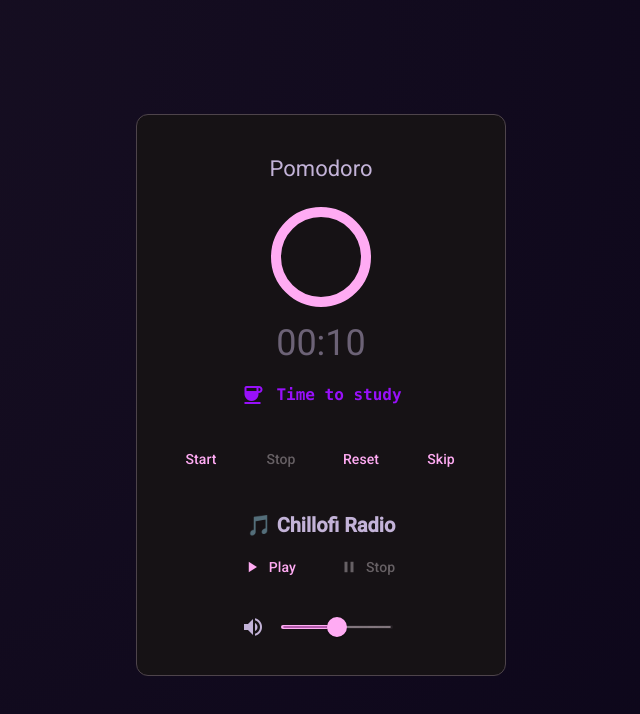
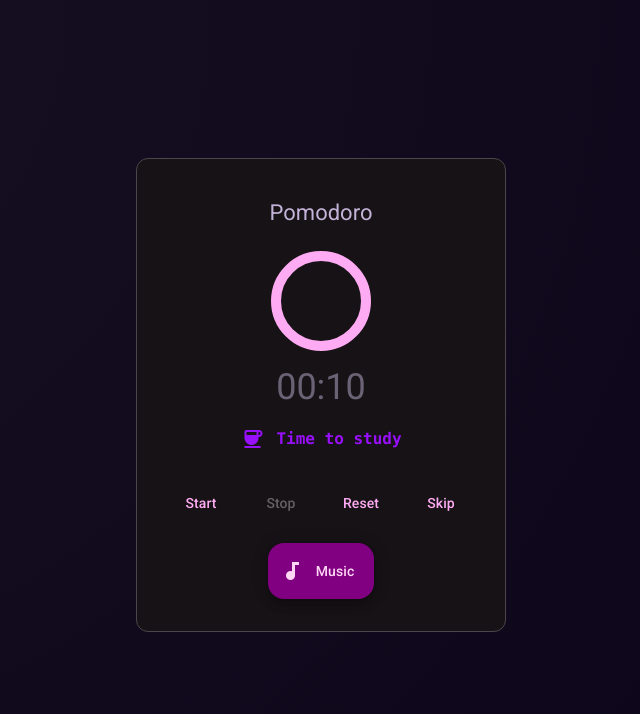
Before and after one commit to Joao-Vtr-Oliveira/pomodoro, an Angular app: page / in a window 1280 px wide. Shown: the top 714 px of the page, without its empty margins (319-959 px from the left). Built offline with nearby package versions, Linux system fonts and the light colour scheme.

Commit message:
feat: add a toggle for the music

```diff
--- a/src/app/app.html
+++ b/src/app/app.html
@@ -48,6 +48,7 @@
 			</mat-card-content>
 
 			<mat-card-actions>
+				<div>
 					<div class="flex justify-center gap-4">
 						<button
 							[disabled]="clockService.timerActive()"
@@ -72,8 +73,17 @@
 							Skip
 						</button>
 					</div>
+					<div class="flex justify-center mt-5">
+						<button matFab extended (click)="onMusicClick()">
+							<mat-icon>audiotrack</mat-icon>
+							Music
+						</button>
+					</div>
+				</div>
 			</mat-card-actions>
+			@if (showMusic()) {
 				<app-music-player />
+			}
 		</div>
 	</mat-card>
 </div>
--- a/src/app/app.ts
+++ b/src/app/app.ts
@@ -15,6 +15,11 @@ import { MusicPlayerComponent } from "./music-player/music-player";
 })
 export class App {
   clockService = inject(ClockService);
+  showMusic = signal(false);
+
+  onMusicClick() {
+    this.showMusic.update((oldMusic) => !oldMusic);
+  }
 
   formatTime(ms: number): string {
     const totalSeconds = Math.floor(ms / 1000);
```
Lines whose indentation alone changed are shown as unchanged.
